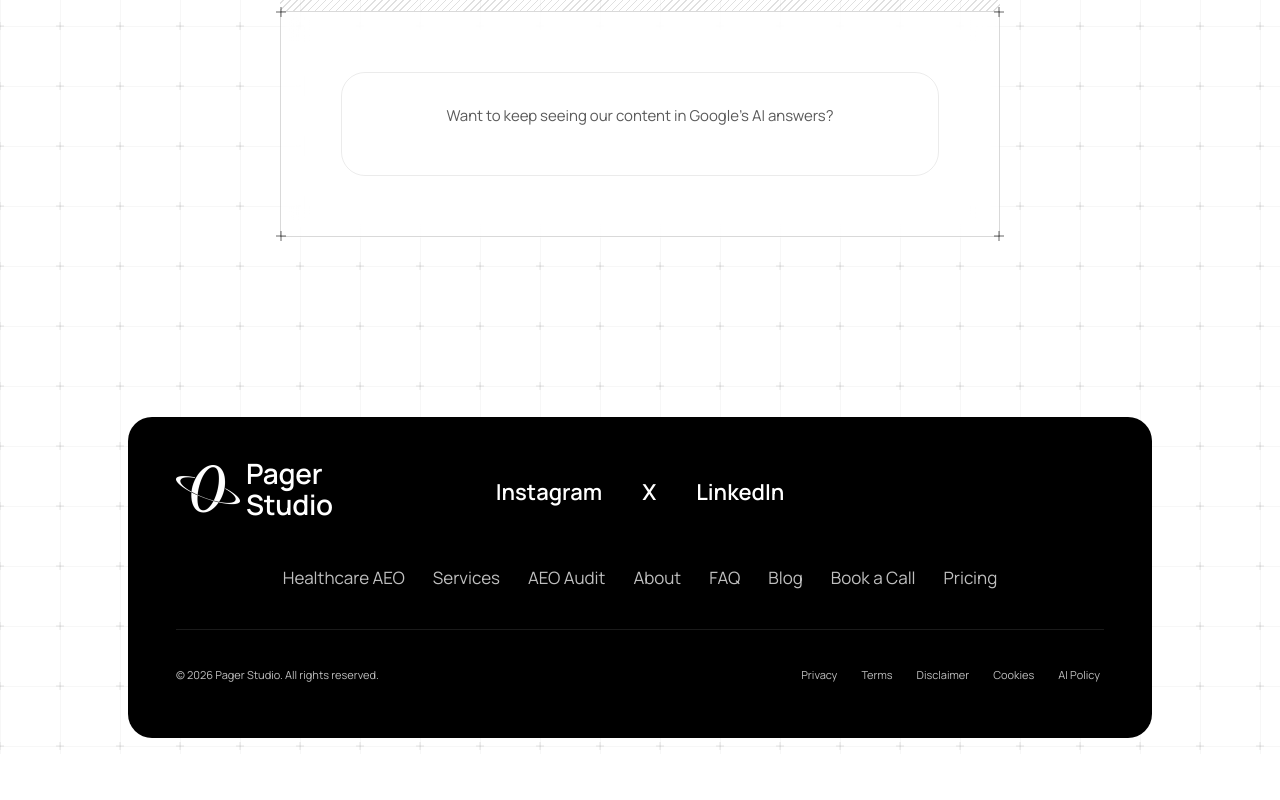
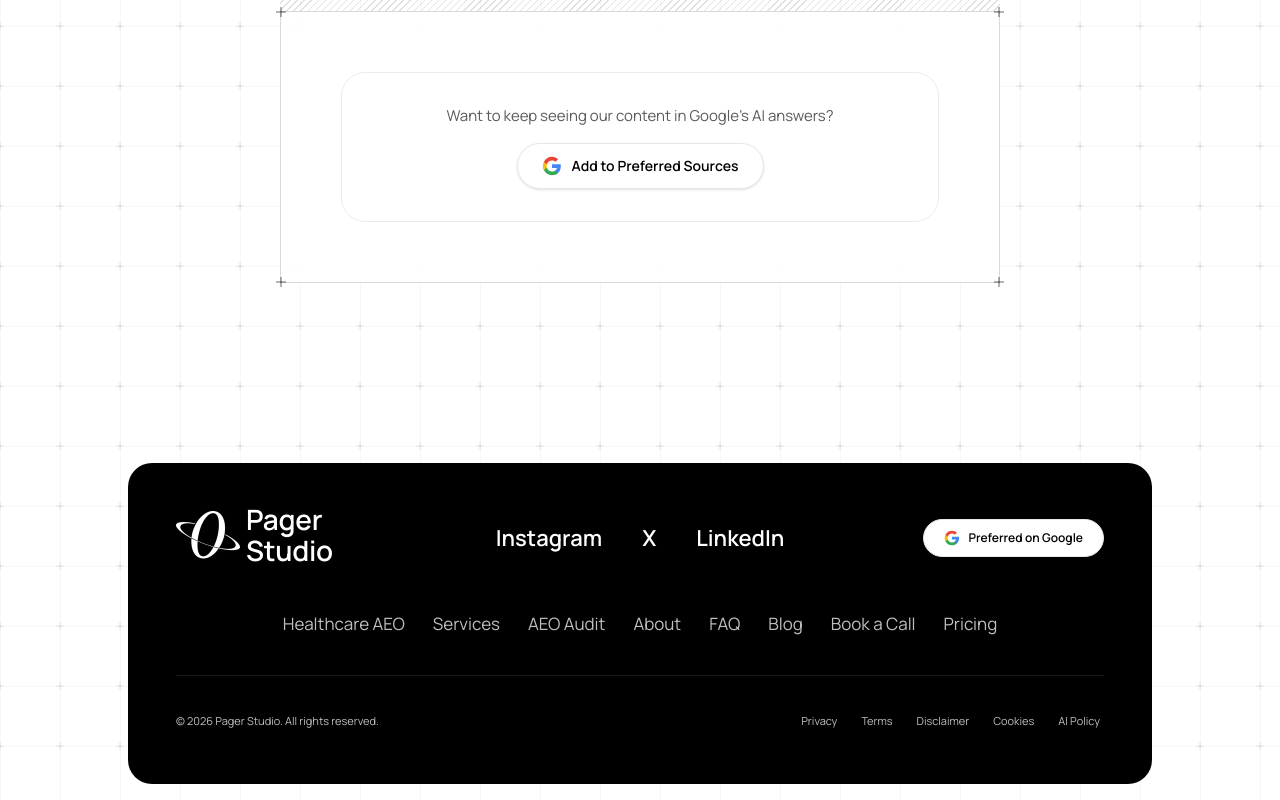
Before and after one commit to pagerstudio/pagerstudio, a Next.js app: page /about in a window 1280 px wide. Shown: the part 2854-3654 px from the top of the page. Before the commit the page ends 3608 px from the top, so only its background shows below. Built offline with nearby package versions, Linux system fonts and the light colour scheme.

Commit message:
fix: custom Google Preferred Sources button with G icon, opens popup
- Custom button with Google G icon, opens preferences popup
- Footer: centered social links in 3-column grid, button on right
- Remove broken SwG embed and CSP additions

```diff
--- a/next.config.ts
+++ b/next.config.ts
@@ -12,7 +12,7 @@ const nextConfig: NextConfig = {
         { key: "Referrer-Policy", value: "strict-origin-when-cross-origin" },
         { key: "Permissions-Policy", value: "camera=(), microphone=(), geolocation=()" },
         { key: "Strict-Transport-Security", value: "max-age=31536000" },
-        { key: "Content-Security-Policy", value: "default-src 'self'; script-src 'self' 'unsafe-inline' 'unsafe-eval' https://app.cal.com https://cal.com https://news.google.com https://www.gstatic.com; style-src 'self' 'unsafe-inline'; img-src 'self' data: https://app.cal.com https://cal.com https://www.gstatic.com; font-src 'self' https://fonts.gstatic.com; connect-src 'self' https://app.cal.com https://cal.com https://news.google.com; frame-src 'self' https://app.cal.com https://cal.com https://news.google.com; frame-ancestors 'none'; base-uri 'self'; form-action 'self'" },
+        { key: "Content-Security-Policy", value: "default-src 'self'; script-src 'self' 'unsafe-inline' 'unsafe-eval' https://app.cal.com https://cal.com; style-src 'self' 'unsafe-inline'; img-src 'self' data: https://app.cal.com https://cal.com; font-src 'self'; connect-src 'self' https://app.cal.com https://cal.com; frame-src 'self' https://app.cal.com https://cal.com; frame-ancestors 'none'; base-uri 'self'; form-action 'self'" },
         { key: "Cross-Origin-Opener-Policy", value: "same-origin" },
       ],
     },
--- a/src/app/layout.tsx
+++ b/src/app/layout.tsx
@@ -89,7 +89,6 @@ export default function RootLayout({
         <link rel="alternate" href="/llms.txt" type="text/plain" title="LLM context file" />
         <link rel="alternate" href="/feed.xml" type="application/rss+xml" title="Pager Studio Blog" />
         <link rel="manifest" href="/manifest.json" />
-        <script async src="https://news.google.com/swg/js/v1/publisher.js"></script>
       </head>
       <body className="min-h-screen flex flex-col relative isolate">
         <noscript>
--- a/src/components/Footer.tsx
+++ b/src/components/Footer.tsx
@@ -28,6 +28,31 @@ const legalLinks = [
   { label: "AI Policy", href: "/ai-policy" },
 ];
 
+function FooterPreferredBtn() {
+  const handleClick = () => {
+    window.open(
+      "https://www.google.com/preferences/source?q=pagerstudio.space",
+      "preferred-source",
+      "width=500,height=600,scrollbars=yes,resizable=yes"
+    );
+  };
+
+  return (
+    <button
+      onClick={handleClick}
+      className="shrink-0 inline-flex items-center gap-2 px-5 py-2.5 rounded-full bg-white text-black text-xs font-semibold shadow-sm hover:shadow-md transition-all border border-gray-200 focus-visible:outline-none focus-visible:ring-2 focus-visible:ring-white focus-visible:ring-offset-2 focus-visible:ring-offset-black"
+    >
+      <svg className="w-4 h-4" viewBox="0 0 24 24" fill="none">
+        <path d="M22.56 12.25c0-.78-.07-1.53-.2-2.25H12v4.26h5.92a5.06 5.06 0 01-2.2 3.32v2.77h3.57c2.08-1.92 3.28-4.74 3.28-8.1z" fill="#4285F4"/>
+        <path d="M12 23c2.97 0 5.46-.98 7.28-2.66l-3.57-2.77c-.98.66-2.23 1.06-3.71 1.06-2.86 0-5.29-1.93-6.16-4.53H2.18v2.84C3.99 20.53 7.7 23 12 23z" fill="#34A853"/>
+        <path d="M5.84 14.09c-.22-.66-.35-1.36-.35-2.09s.13-1.43.35-2.09V7.07H2.18C1.43 8.55 1 10.22 1 12s.43 3.45 1.18 4.93l2.85-2.22.81-.62z" fill="#FBBC05"/>
+        <path d="M12 5.38c1.62 0 3.06.56 4.21 1.64l3.15-3.15C17.45 2.09 14.97 1 12 1 7.7 1 3.99 3.47 2.18 7.07l3.66 2.84c.87-2.6 3.3-4.53 6.16-4.53z" fill="#EA4335"/>
+      </svg>
+      Preferred on Google
+    </button>
+  );
+}
+
 export default function Footer() {
   return (
     <footer className="px-[20px] md:px-8 pb-4">
@@ -57,11 +82,7 @@ export default function Footer() {
           </nav>
 
           <div className="justify-self-end">
-            <div
-              dangerouslySetInnerHTML={{
-                __html: '<div google-add-preferred-source-btn data-theme="dark"></div>',
-              }}
-            />
+            <FooterPreferredBtn />
           </div>
         </div>
 
--- a/src/components/PreferredSourceButton.tsx
+++ b/src/components/PreferredSourceButton.tsx
@@ -1,19 +1,32 @@
 "use client";
 
-import Link from "next/link";
+export default function PreferredSourceButton() {
+  const handleClick = () => {
+    window.open(
+      "https://www.google.com/preferences/source?q=pagerstudio.space",
+      "preferred-source",
+      "width=500,height=600,scrollbars=yes,resizable=yes"
+    );
+  };
 
-export default function PreferredSourceButton() {
   return (
     <div className="w-full rounded-2xl border border-border-subtle p-6 md:p-8 text-center">
       <p className="text-subhead text-text-secondary">
         Want to keep seeing our content in Google&apos;s AI answers?
       </p>
       <div className="mt-4 flex justify-center">
-        <div
-          dangerouslySetInnerHTML={{
-            __html: '<div google-add-preferred-source-btn data-theme="light"></div>',
-          }}
-        />
+        <button
+          onClick={handleClick}
+          className="inline-flex items-center gap-2.5 px-6 py-3 rounded-full bg-white text-black text-sm font-semibold shadow-sm hover:shadow-md transition-all border border-gray-200 focus-visible:outline-none focus-visible:ring-2 focus-visible:ring-black focus-visible:ring-offset-2"
+        >
+          <svg className="w-5 h-5" viewBox="0 0 24 24" fill="none">
+            <path d="M22.56 12.25c0-.78-.07-1.53-.2-2.25H12v4.26h5.92a5.06 5.06 0 01-2.2 3.32v2.77h3.57c2.08-1.92 3.28-4.74 3.28-8.1z" fill="#4285F4"/>
+            <path d="M12 23c2.97 0 5.46-.98 7.28-2.66l-3.57-2.77c-.98.66-2.23 1.06-3.71 1.06-2.86 0-5.29-1.93-6.16-4.53H2.18v2.84C3.99 20.53 7.7 23 12 23z" fill="#34A853"/>
+            <path d="M5.84 14.09c-.22-.66-.35-1.36-.35-2.09s.13-1.43.35-2.09V7.07H2.18C1.43 8.55 1 10.22 1 12s.43 3.45 1.18 4.93l2.85-2.22.81-.62z" fill="#FBBC05"/>
+            <path d="M12 5.38c1.62 0 3.06.56 4.21 1.64l3.15-3.15C17.45 2.09 14.97 1 12 1 7.7 1 3.99 3.47 2.18 7.07l3.66 2.84c.87-2.6 3.3-4.53 6.16-4.53z" fill="#EA4335"/>
+          </svg>
+          Add to Preferred Sources
+        </button>
       </div>
     </div>
   );
```
